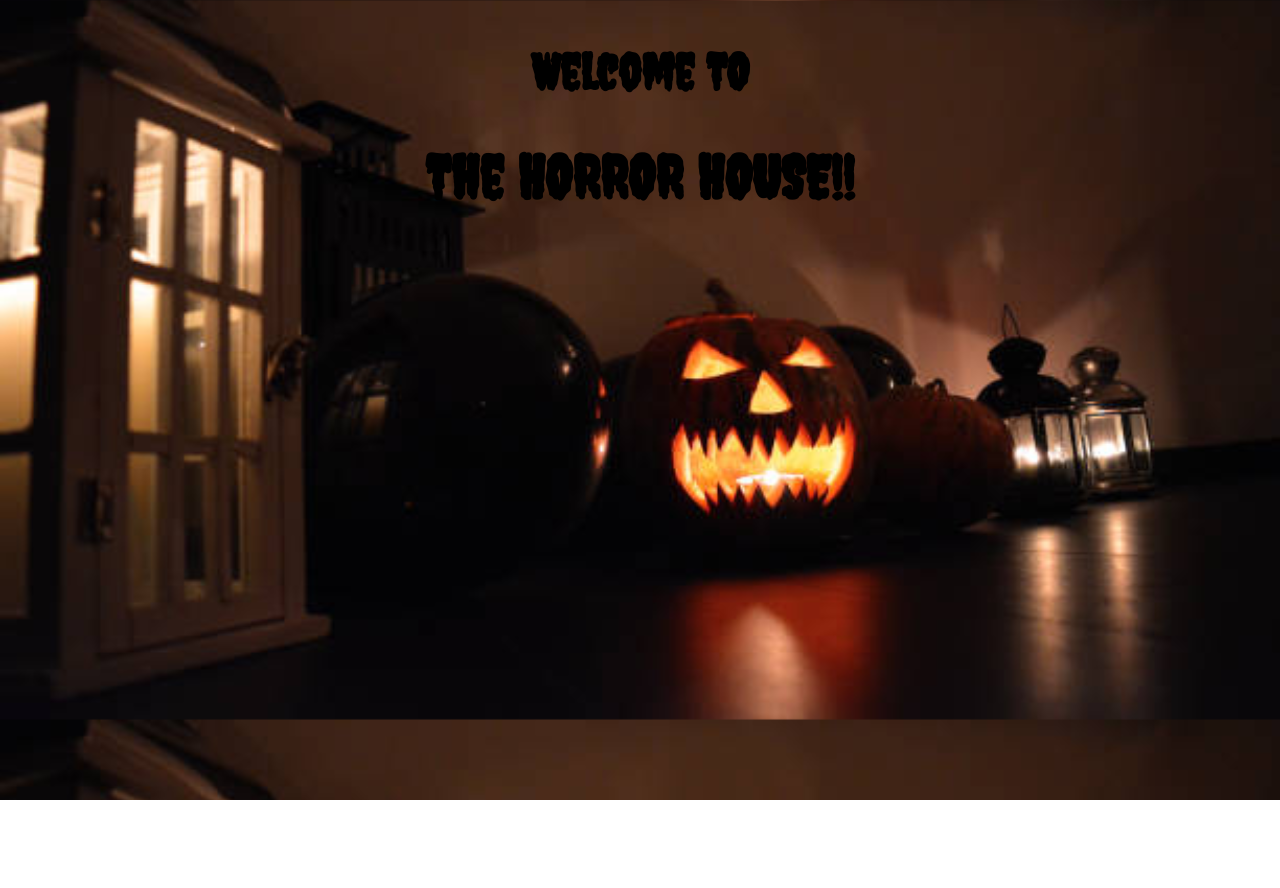
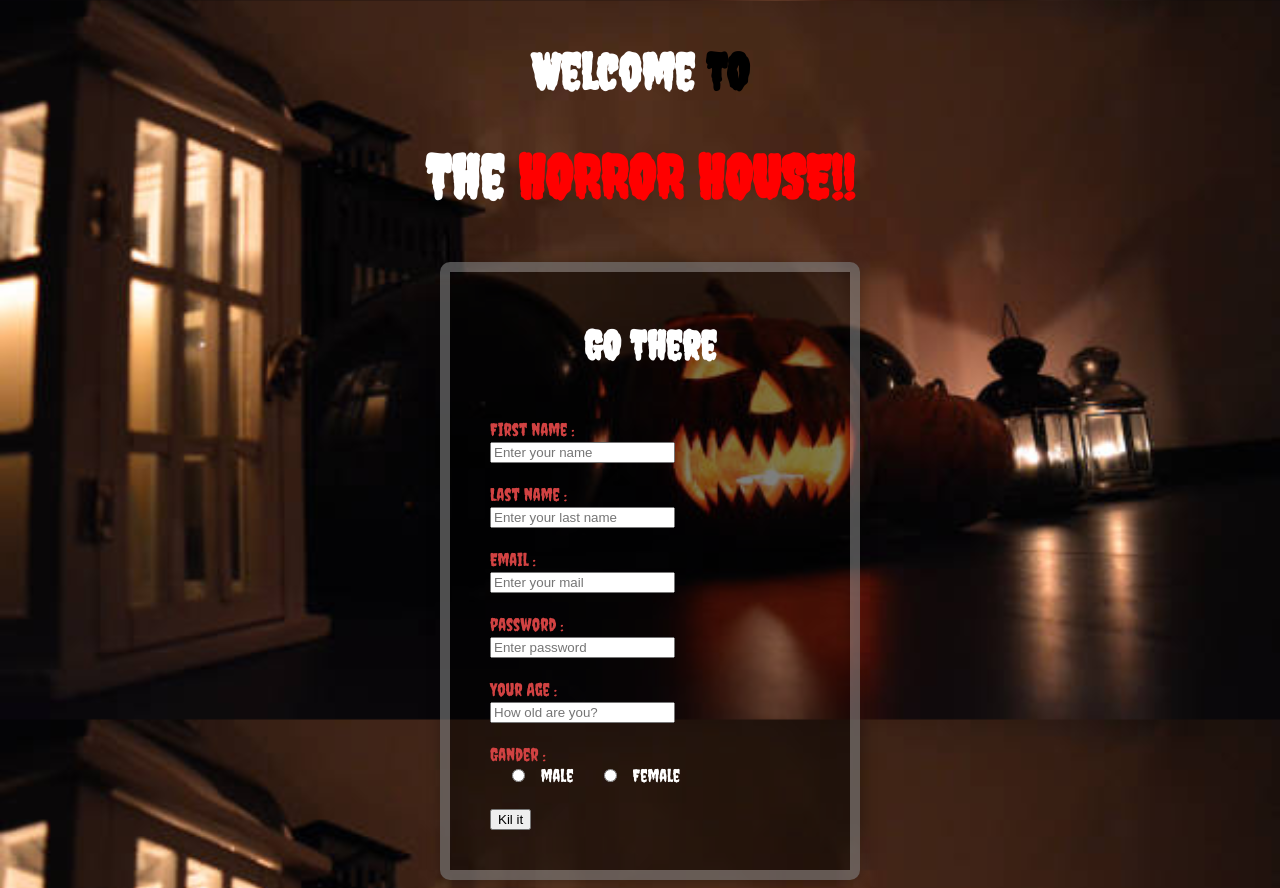
Before and after one commit to KMNayem/horror, a plain HTML site: page index.html in a window 1280 px wide. Before the commit the page ends 800 px from the top, so only its background shows below. Drawn offline with Linux system fonts and the light colour scheme; a web font is replaced by a local one.

Commit message:
adding another part

```diff
--- a/index.html
+++ b/index.html
@@ -14,10 +14,39 @@
     <link rel="shortcut icon" href="img/download.png" type="image/x-icon">
     <link rel="stylesheet" href="style.css">
 </head>
+<!--body start here-->
 
 <body class="background-image-add">
-    <h2>Welcome TO</h2>
-    <h1>The HORROR HOUSE!!</h1>
+    <h2><span class="white">Welcome</span> TO</h2>
+    <h1><span class="white">The</span> <span class="red">HORROR HOUSE!!</span></h1>
+    <div class="main">
+        <div class="go-there">
+            <h3 class="color-there">GO There</h3>
+            <!--input start here-->
+            <form class="input-here" method="post">
+                <label>First name : </label><br>
+                <input type="text" id="name" name="fname" placeholder="Enter your name"><br><br>
+                <label>Last name : </label><br>
+                <input type="text" id="lname" name="name" placeholder="Enter your last name"><br><br>
+                <label for>Email : </label><br>
+                <input type="email" id="fname" name="fname" placeholder="Enter your mail"><br><br>
+                <label>password : </label><br>
+                <input type="password" id="lname" name="lname" placeholder="Enter password"><br><br>
+                <label>Your Age : </label><br>
+                <input type="number" name="age" id="name" placeholder="How old are you?"><br><br>
+                <label>Gander : </label><br>
+                &nbsp;&nbsp;&nbsp;
+                <input type="radio" name="gander" id="male">
+                &nbsp;
+                <span id="male">male</span>
+                &nbsp;&nbsp;&nbsp;&nbsp;
+                <input type="radio" name="gander" id="female">
+                &nbsp;
+                <span id="female">Female</span><br><br>
+                <input type="submit" value="Kil it">
+            </form>
+        </div>
+    </div>
 
 
 </body>
--- a/style.css
+++ b/style.css
@@ -13,3 +13,37 @@ h1{
     font-size: 60px;
     text-align: center;
 }
+.white{
+    color: white;
+}
+.red{
+    color: red;
+}
+.color-there{
+    font-size: 40px;
+}
+.main{
+    width: 400px;
+    margin: 50px auto 0px auto;
+
+}
+h3{
+    text-align: center;
+    padding: 10px;
+}
+.go-there{
+    background-color: rgba(0,0,0,0.5);
+    width: 100%;
+    font-size: 18px;
+    border-radius: 10px;
+    border: 10px solid rgba(255,255,255,0.3);
+    box-shadow: 2px 2px 15px rgba(0,0,0,0.3);
+    color: #fff;
+}
+.input-here{
+    margin: 40px;
+}
+label{
+    color: rgb(209, 66, 66);
+    font-size: 18;
+}
```
